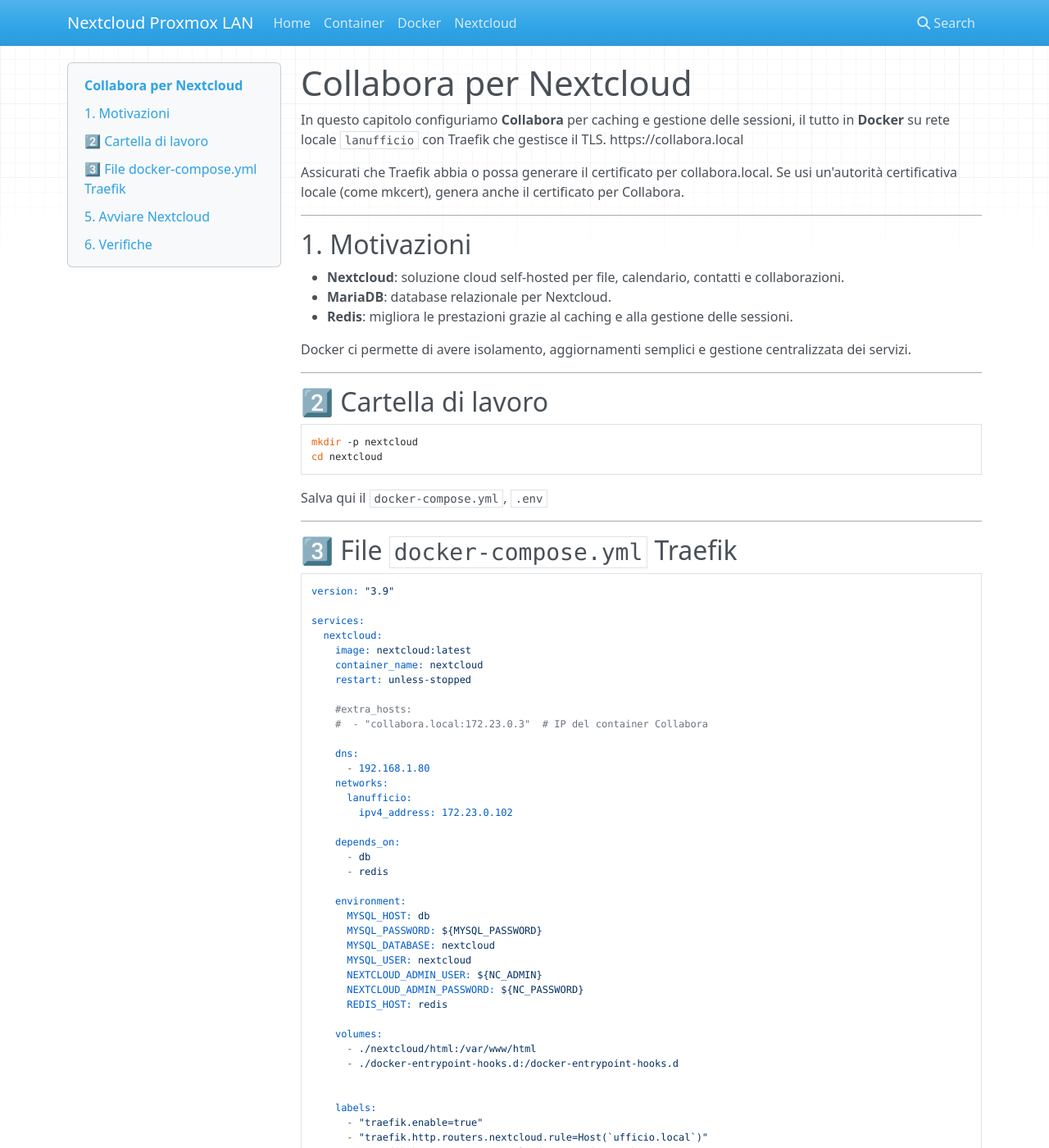
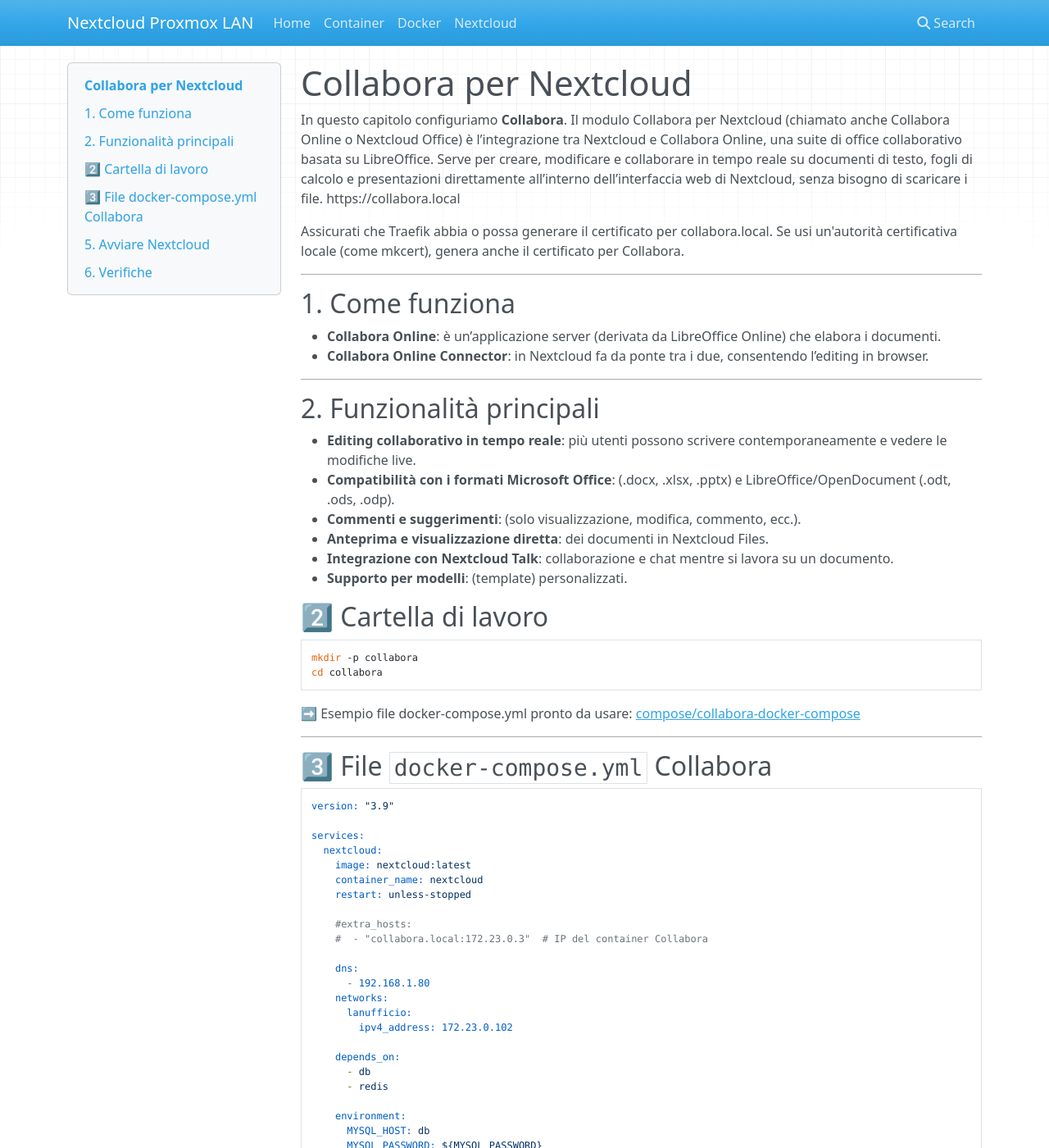
Before and after one commit to masilib/nextcloud-proxmox-lan, an MkDocs documentation site: the page built from docs/06-installazione-collabora.md, in a window 1280 px wide and 1400 px high. Shown: the whole window at 82% size. Built offline with MkDocs 1.6.1, drawn with Linux system fonts in a browser that asks for light colours; nearby versions of some CDN libraries.

Commit message:
Update 06-installazione-collabora.md

````diff
--- a/docs/06-installazione-collabora.md
+++ b/docs/06-installazione-collabora.md
@@ -1,34 +1,44 @@
 # Collabora per Nextcloud
 
-In questo capitolo configuriamo **Collabora** per caching e gestione delle sessioni, il tutto in **Docker** su rete locale `lanufficio` con Traefik che gestisce il TLS.
+In questo capitolo configuriamo **Collabora**.
+Il modulo Collabora per Nextcloud (chiamato anche Collabora Online o Nextcloud Office) è l’integrazione tra Nextcloud e Collabora Online, una suite di office collaborativo basata su LibreOffice.
+Serve per creare, modificare e collaborare in tempo reale su documenti di testo, fogli di calcolo e presentazioni direttamente all’interno dell’interfaccia web di Nextcloud, senza bisogno di scaricare i file.
 https://collabora.local
 
 Assicurati che Traefik abbia o possa generare il certificato per collabora.local. Se usi un'autorità certificativa locale (come mkcert), genera anche il certificato per Collabora.
 
 ---
 
-## 1. Motivazioni
+## 1. Come funziona
 
-- **Nextcloud**: soluzione cloud self-hosted per file, calendario, contatti e collaborazioni.
-- **MariaDB**: database relazionale per Nextcloud.
-- **Redis**: migliora le prestazioni grazie al caching e alla gestione delle sessioni.
+- **Collabora Online**: è un’applicazione server (derivata da LibreOffice Online) che elabora i documenti.
+- **Collabora Online Connector**: in Nextcloud fa da ponte tra i due, consentendo l’editing in browser.
 
-Docker ci permette di avere isolamento, aggiornamenti semplici e gestione centralizzata dei servizi.
 
 ---
+
+## 2. Funzionalità principali
+
+- **Editing collaborativo in tempo reale**: più utenti possono scrivere contemporaneamente e vedere le modifiche live.
+- **Compatibilità con i formati Microsoft Office**: (.docx, .xlsx, .pptx) e LibreOffice/OpenDocument (.odt, .ods, .odp).
+- **Commenti e suggerimenti**: (solo visualizzazione, modifica, commento, ecc.).
+- **Anteprima e visualizzazione diretta**: dei documenti in Nextcloud Files.
+- **Integrazione con Nextcloud Talk**: collaborazione e chat mentre si lavora su un documento.
+- **Supporto per modelli**: (template) personalizzati.
 
 ## 2️⃣ Cartella di lavoro
 
 ```bash
-mkdir -p nextcloud
-cd nextcloud
+mkdir -p collabora
+cd collabora
 ```
 
-Salva qui il `docker-compose.yml`, `.env`
+➡️ Esempio file docker-compose.yml pronto da usare:
+[compose/collabora-docker-compose](../compose/collabora-docker-compose.yml)
 
 ---
 
-## 3️⃣ File `docker-compose.yml` Traefik
+## 3️⃣ File `docker-compose.yml` Collabora
 ```yaml
 version: "3.9"
 
````
